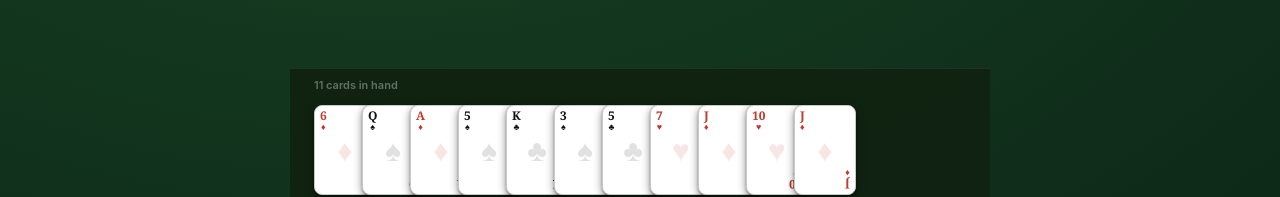
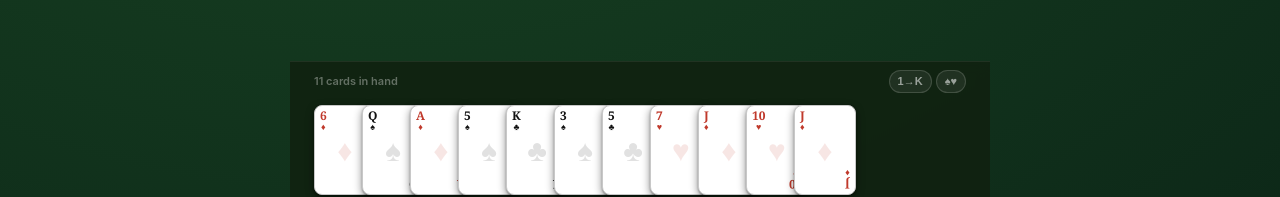
Before and after one commit to shannon-mac/frustration, a React (Vite) app: page / in a window 1280 px wide. Both pictures are taken after a click on the button "Deal Cards". Shown: the part 577-774 px from the top of the page. Built offline with nearby package versions, Linux system fonts and the light colour scheme.

Commit message:
Organize cards

```diff
--- a/src/components/GameBoard/GameBoard.module.css
+++ b/src/components/GameBoard/GameBoard.module.css
@@ -335,6 +335,35 @@
   align-items: center;
   justify-content: space-between;
   padding: 0 16px 4px;
+  gap: 4px;
+}
+
+.sortControls {
+  display: flex;
+  gap: 4px;
+  margin-left: auto;
+  flex-shrink: 0;
+}
+
+.sortBtn {
+  background: rgba(255,255,255,0.07);
+  border: 1px solid rgba(255,255,255,0.15);
+  color: rgba(255,255,255,0.55);
+  font-size: 11px;
+  font-weight: 700;
+  padding: 3px 8px;
+  border-radius: 12px;
+  cursor: pointer;
+  line-height: 1.4;
+  transition: background 0.12s, color 0.12s;
+  white-space: nowrap;
+}
+.sortBtn:hover {
+  background: rgba(255,255,255,0.14);
+  color: rgba(255,255,255,0.9);
+}
+.sortBtn:active {
+  transform: scale(0.95);
 }
 
 .handCount {
--- a/src/components/GameBoard/GameBoard.tsx
+++ b/src/components/GameBoard/GameBoard.tsx
@@ -1,6 +1,6 @@
 import { useEffect, useRef, useState } from 'react';
 import type { Card as CardType, Combo } from '../../game/types';
-import { canDiscard } from '../../game/rules';
+import { canDiscard, RANK_ORDER } from '../../game/rules';
 import { BUY_WINDOW_MS, type UseGameStateReturn } from '../../hooks/useGameState';
 import { CardPile } from '../CardPile/CardPile';
 import { GameOverScreen } from '../GameOverScreen/GameOverScreen';
@@ -34,6 +34,8 @@ export function GameBoard({ game, onPlayAgain }: GameBoardProps) {
   const [prevRound, setPrevRound] = useState(state.roundNumber);
   // Track whether the human just laid down this turn so we can show "Build on Hand"
   const [laidDownThisTurn, setLaidDownThisTurn] = useState(false);
+  // Persisted hand order — user may drag-reorder or sort; new cards are appended
+  const [handOrder, setHandOrder] = useState<CardType[]>([]);
 
   // Buy timer display
   const [buySecondsLeft, setBuySecondsLeft] = useState(0);
@@ -45,6 +47,17 @@ export function GameBoard({ game, onPlayAgain }: GameBoardProps) {
     setPrevRound(state.roundNumber);
     setUIMode({ type: 'review' });
     setLaidDownThisTurn(false);
+  }
+
+  // Keep handOrder in sync with the live hand:
+  // cards removed (played/discarded) are dropped; newly drawn/bought cards are appended
+  const humanHand = state.players[humanPlayerIndex]?.hand ?? [];
+  const liveIds = new Set(humanHand.map(c => c.id));
+  const knownIds = new Set(handOrder.map(c => c.id));
+  const newCards = humanHand.filter(c => !knownIds.has(c.id));
+  const filteredOrder = handOrder.filter(c => liveIds.has(c.id));
+  if (newCards.length > 0 || filteredOrder.length !== handOrder.length) {
+    setHandOrder([...filteredOrder, ...newCards]);
   }
 
   // Reset laidDownThisTurn when it's no longer the human's turn
@@ -91,6 +104,25 @@ export function GameBoard({ game, onPlayAgain }: GameBoardProps) {
 
   const canHumanBuy = !!buyOffer && state.discardsThisRound >= 2;
   const opponents = state.players.filter((_, i) => i !== humanPlayerIndex);
+
+  // ─── Hand sorting ──────────────────────────────────────────────────────────
+  const SUIT_ORDER: Record<string, number> = { spades: 0, hearts: 1, diamonds: 2, clubs: 3 };
+
+  function sortByRank() {
+    setHandOrder(prev => [...prev].sort((a, b) => {
+      if (a.isWild !== b.isWild) return a.isWild ? 1 : -1;
+      return RANK_ORDER[a.rank] - RANK_ORDER[b.rank];
+    }));
+  }
+
+  function sortBySuit() {
+    setHandOrder(prev => [...prev].sort((a, b) => {
+      if (a.isWild !== b.isWild) return a.isWild ? 1 : -1;
+      const suitDiff = SUIT_ORDER[a.suit] - SUIT_ORDER[b.suit];
+      if (suitDiff !== 0) return suitDiff;
+      return RANK_ORDER[a.rank] - RANK_ORDER[b.rank];
+    }));
+  }
 
   // ─── Actions ───────────────────────────────────────────────────────────────
   function handleDiscard(card: CardType) {
@@ -344,12 +376,20 @@ export function GameBoard({ game, onPlayAgain }: GameBoardProps) {
           <span className={styles.handCount}>{human.hand.length} cards in hand</span>
           {canAct && !isReview && <span className={styles.turnHint}>Your turn</span>}
           {isReview && isHumanTurn && <span className={styles.reviewHint}>Review your hand before acting ↓</span>}
+          <div className={styles.sortControls}>
+            <button className={styles.sortBtn} onClick={sortByRank} title="Sort by rank">
+              1→K
+            </button>
+            <button className={styles.sortBtn} onClick={sortBySuit} title="Sort by suit">
+              ♠♥
+            </button>
+          </div>
         </div>
         <PlayerHand
-          cards={human.hand}
+          cards={handOrder.length > 0 ? handOrder : human.hand}
           selectedIds={selectedIds}
           onCardClick={handleHandCardClick}
-          onReorder={(_cards) => {}}
+          onReorder={setHandOrder}
           disabled={!isHumanTurn || isReview}
           draggable={true}
         />
--- a/src/game/ai.ts
+++ b/src/game/ai.ts
@@ -1,5 +1,5 @@
 import { getHandSizeLimit } from './deck';
-import { LEVELS, RANK_ORDER, canAddToCombo, isValidRun, isValidSet } from './rules';
+import { LEVELS, RANK_ORDER, canAddToCombo, isValidRun, isValidSet, replaceWildInCombo } from './rules';
 import type { LevelDefinition } from './rules';
 import type { Card, Combo, GameAction, GameState } from './types';
 
@@ -288,22 +288,43 @@ function scoreHandProgress(hand: Card[], def: LevelDefinition): number {
 export function chooseBuildPlays(
   state: GameState,
   playerIndex: number,
-): Array<{ card: Card; targetPlayerIndex: number; targetComboIndex: number }> {
+): Array<{ card: Card; targetPlayerIndex: number; targetComboIndex: number; wildToReplace?: Card }> {
   const player = state.players[playerIndex];
   if (!player.laidDown) return [];
 
-  const plays: Array<{ card: Card; targetPlayerIndex: number; targetComboIndex: number }> = [];
+  const plays: Array<{ card: Card; targetPlayerIndex: number; targetComboIndex: number; wildToReplace?: Card }> = [];
 
   for (const card of player.hand) {
-    if (card.isWild) continue; // save wilds — don't burn them on other hands unless nothing else
+    if (card.isWild) continue; // save wilds for wild-displacement destinations
     for (let pi = 0; pi < state.players.length; pi++) {
       const target = state.players[pi];
       if (!target.laidDown) continue;
       for (let ci = 0; ci < target.laidDown.combos.length; ci++) {
-        if (canAddToCombo(target.laidDown.combos[ci], card)) {
+        const combo = target.laidDown.combos[ci];
+        // Direct add (no wild displacement)
+        if (canAddToCombo(combo, card)) {
           plays.push({ card, targetPlayerIndex: pi, targetComboIndex: ci });
           break; // one play per card
         }
+        // Wild displacement: try replacing each wild in this run/set
+        if (combo.type === 'run') {
+          const wilds = combo.cards.filter(c => c.isWild);
+          for (const wild of wilds) {
+            const result = replaceWildInCombo(combo, card, wild);
+            if (!result) continue;
+            // The displaced wild must have somewhere to go — find a valid destination
+            const wildCard = result.displacedWild;
+            const hasDestination = state.players.some(tp => {
+              if (!tp.laidDown) return false;
+              return tp.laidDown.combos.some(tc => canAddToCombo(tc, wildCard));
+            });
+            if (hasDestination) {
+              plays.push({ card, targetPlayerIndex: pi, targetComboIndex: ci, wildToReplace: wild });
+              break;
+            }
+          }
+        }
+        if (plays.some(p => p.card.id === card.id)) break;
       }
       if (plays.some(p => p.card.id === card.id)) break;
     }
@@ -396,7 +417,33 @@ export function computeAITurn(state: GameState, playerIndex: number): GameAction
         targetPlayerIndex: play.targetPlayerIndex,
         targetComboIndex: play.targetComboIndex,
         card: play.card,
+        wildToReplace: play.wildToReplace,
       });
+      // If this play displaces a wild, the next action must place that wild.
+      // chooseBuildPlays guarantees a destination exists; emit a follow-up play
+      // for the displaced wild immediately so the AI satisfies the pending rule.
+      if (play.wildToReplace) {
+        // Find the first eligible spot for the displaced wild
+        const wildCard = play.wildToReplace;
+        for (let pi = 0; pi < state.players.length; pi++) {
+          const target = state.players[pi];
+          if (!target.laidDown) continue;
+          let placed = false;
+          for (let ci = 0; ci < target.laidDown.combos.length; ci++) {
+            if (canAddToCombo(target.laidDown.combos[ci], wildCard)) {
+              actions.push({
+                type: 'PLAY_ON_HAND',
+                targetPlayerIndex: pi,
+                targetComboIndex: ci,
+                card: wildCard,
+              });
+              placed = true;
+              break;
+            }
+          }
+          if (placed) break;
+        }
+      }
     }
   }
 
--- a/src/game/engine.ts
+++ b/src/game/engine.ts
@@ -279,21 +279,28 @@ function handlePlayOnHand(
   if (!targetCombo) return state;
 
   let newCombo: Combo;
+  let displacedWild: Card | undefined;
 
   if (wildToReplace) {
-    // Wild replacement
+    // Wild replacement: player places a natural card where a wild was sitting.
+    // The displaced wild is returned to the player's hand and MUST be re-placed
+    // in a new eligible spot before the turn can end.
     const result = replaceWildInCombo(targetCombo, card, wildToReplace);
     if (!result) return state;
     newCombo = result.newCombo;
-    // The displaced wild goes back into the current player's hand
-    // (handled by UI — here we just update the combo and remove the natural card from hand)
+    displacedWild = result.displacedWild;
   } else {
+    // Normal play: adding a card (including a wild) onto a combo.
     if (!canAddToCombo(targetCombo, card)) return state;
     newCombo = { ...targetCombo, cards: [...targetCombo.cards, card] };
   }
 
   // Remove the played card from current player's hand
   const newCurrentHand = removeCardFromHand(currentPlayer.hand, card.id);
+
+  // If the player plays a wild card while a displaced-wild is pending, that
+  // wild IS the displaced 2 being re-placed — clear the pending obligation.
+  const clearsPending = state.displacedWildPending && card.isWild;
 
   const players = state.players.map((p, i) => {
     const isCurrentPlayer = i === state.currentPlayerIndex;
@@ -303,7 +310,7 @@ function handlePlayOnHand(
 
     // Build the updated hand (only changes for the current player)
     const updatedHand = isCurrentPlayer
-      ? (wildToReplace ? [...newCurrentHand, wildToReplace] : newCurrentHand)
+      ? (displacedWild ? [...newCurrentHand, displacedWild] : newCurrentHand)
       : p.hand;
 
     // Build the updated laidDown (only changes for the target player)
@@ -318,11 +325,20 @@ function handlePlayOnHand(
     return { ...p, hand: updatedHand, laidDown: updatedLaidDown };
   });
 
-  return { ...state, players };
+  // Displacing a wild sets the pending flag; playing the displaced wild clears it.
+  const newDisplacedWildPending = displacedWild
+    ? true
+    : clearsPending
+      ? false
+      : state.displacedWildPending;
+
+  return { ...state, players, displacedWildPending: newDisplacedWildPending };
 }
 
 function handleDiscard(state: GameState, card: Card): GameState {
   if (!canDiscard(card)) return state; // 2s cannot be discarded
+  // A displaced wild must be placed before the player can end their turn
+  if (state.displacedWildPending) return state;
 
   const currentPlayer = state.players[state.currentPlayerIndex];
   const newHand = removeCardFromHand(currentPlayer.hand, card.id);
@@ -419,4 +435,5 @@ export const initialGameState: GameState = {
   roundNumber: 0,
   discardsThisRound: 0,
   winner: null,
+  displacedWildPending: false,
 };
```
Also changed, not shown: src/game/types.ts (+7 -0 lines).
